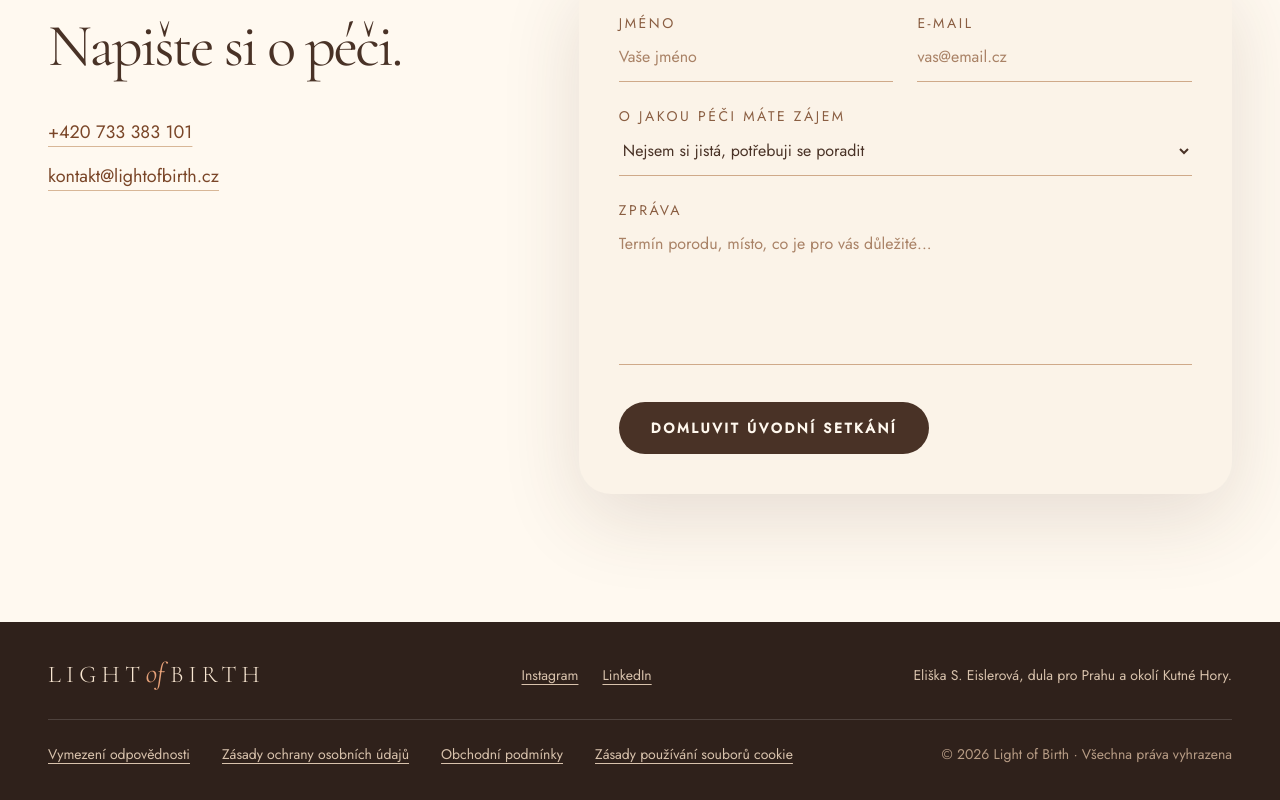
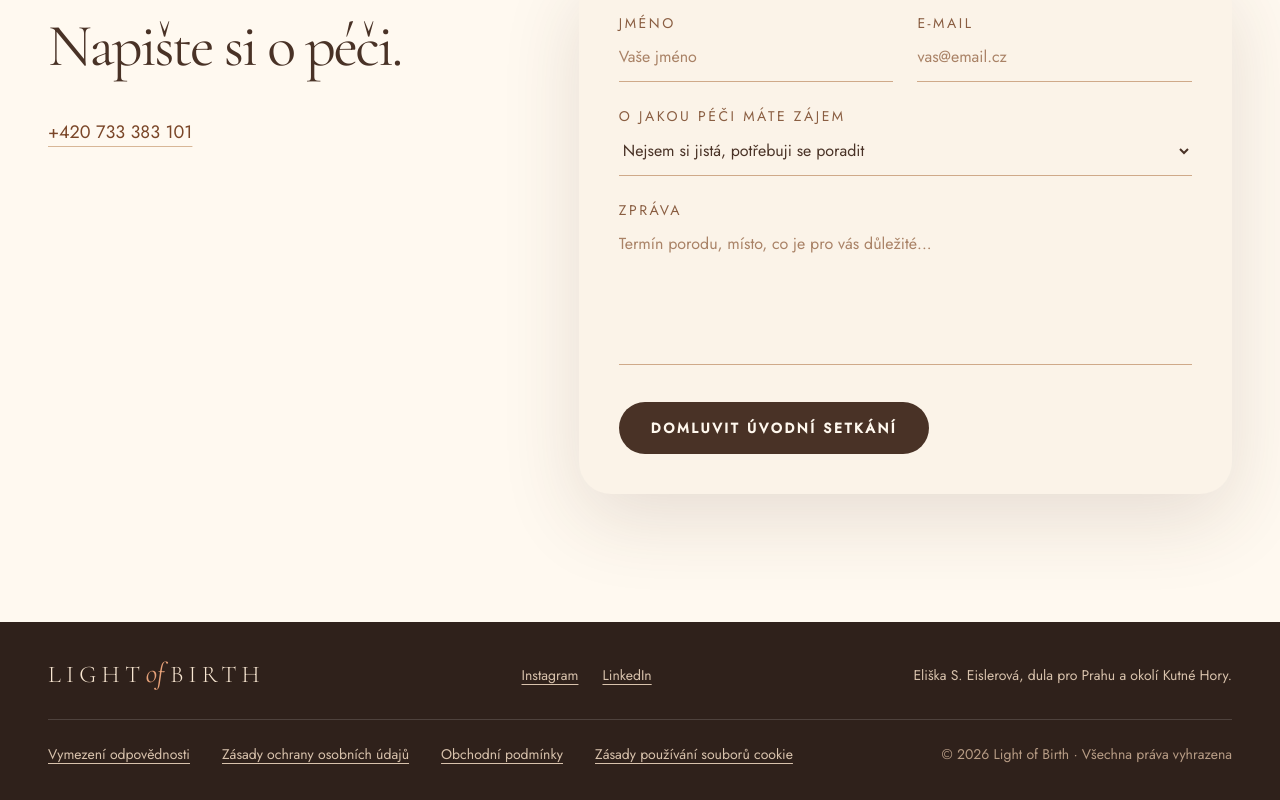
Before and after one commit to eeislerova/Light-of-Birth, a React (Vite) app: page / in a window 1280 px wide. Shown: the part 5553-6353 px from the top of the page. Built offline with nearby package versions, Linux system fonts and the light colour scheme.

Commit message:
Remove public contact email from contact section

```diff
--- a/src/App.tsx
+++ b/src/App.tsx
@@ -669,9 +669,6 @@ export default function App() {
             </h2>
             <div className="mt-8 space-y-3 text-lg leading-8 text-[#73513d]">
               <a className="inline-block text-[#7a4628] underline decoration-[#d8b797] underline-offset-8 transition hover:text-[#493226]" href={`tel:+420733383101`}>+420 733 383 101</a>
-              <div>
-                <a className="inline-block text-[#7a4628] underline decoration-[#d8b797] underline-offset-8 transition hover:text-[#493226]" href={`mailto:${contactEmail}`}>{contactEmail}</a>
-              </div>
             </div>
           </div>
 
```
